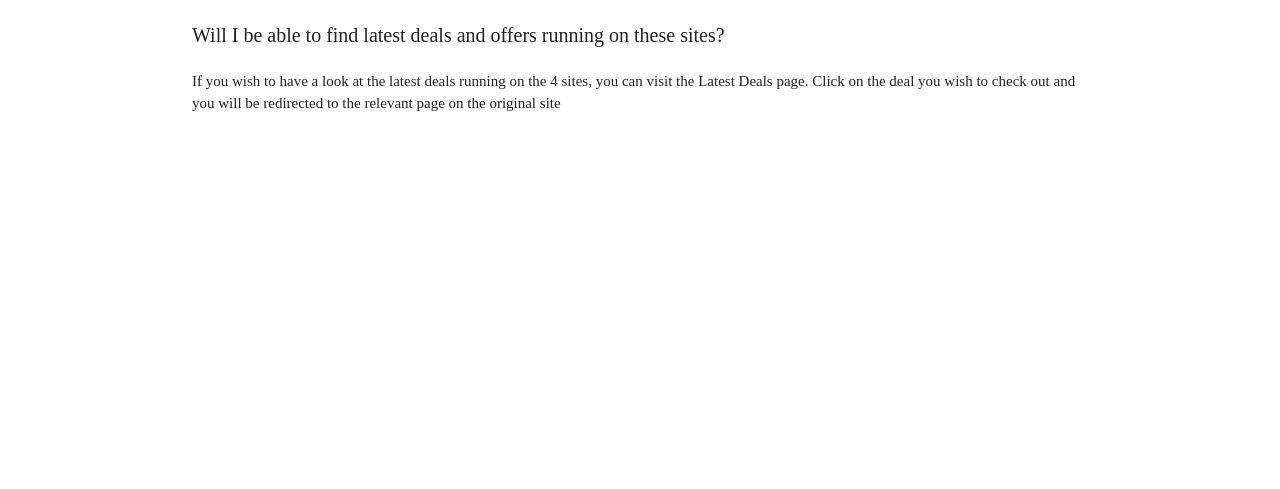
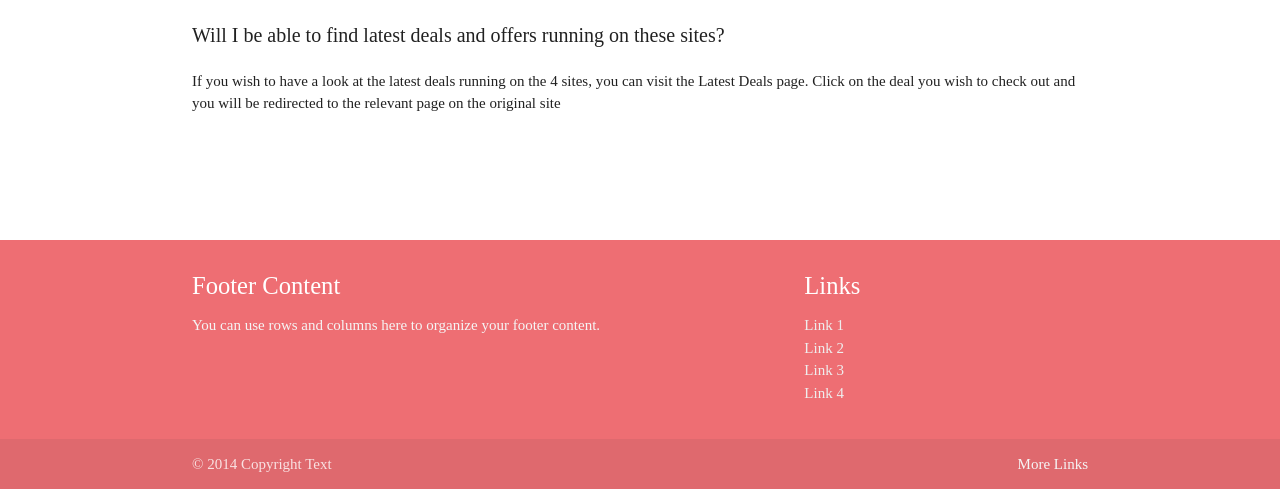
Before and after one commit to aggregator-swlab/libra, a Django app: page /help/ in a window 1280 px wide. Shown: the part 813-1302 px from the top of the page. Before the commit the page ends 924 px from the top, so only its background shows below. Run offline with Django 3.2, Linux system fonts and the light colour scheme; parts of the project's set-up code (start-up, migrations or seed data) failed here and were passed over; some libraries are stand-ins or nearby versions.

Commit message:
footer added

```diff
--- a/libra/templates/base.html
+++ b/libra/templates/base.html
@@ -92,6 +92,32 @@
 		{% block body %}
 		{% endblock %}
 
+		<footer class="page-footer">
+          			<div class="container">
+            				<div class="row">
+             	 			<div class="col l6 s12">
+                					<h5 class="white-text">Footer Content</h5>
+            						<p class="grey-text text-lighten-4">You can use rows and columns here to organize your footer content.</p>
+              				</div>
+              				<div class="col l4 offset-l2 s12">
+                					<h5 class="white-text">Links</h5>
+                					<ul>
+                 	 					<li><a class="grey-text text-lighten-3" href="#!">Link 1</a></li>
+                  						<li><a class="grey-text text-lighten-3" href="#!">Link 2</a></li>
+                  						<li><a class="grey-text text-lighten-3" href="#!">Link 3</a></li>
+                  						<li><a class="grey-text text-lighten-3" href="#!">Link 4</a></li>
+                					</ul>
+              				</div>
+            				</div>
+          			</div>
+          			<div class="footer-copyright">
+            				<div class="container">
+            					© 2014 Copyright Text
+            					<a class="grey-text text-lighten-4 right" href="#!">More Links</a>
+            				</div>
+          			</div>
+        		</footer>
+
 		<style type="text/css">
 
 			body
@@ -106,6 +132,11 @@
 				background-color: #009caa !important;
 			}
 
+			main
+			{
+			    	flex: 1 0 auto;
+			}
+
 		</style>
 
 	</body>
```
Also changed, not shown: db.sqlite3, 2 other files.
